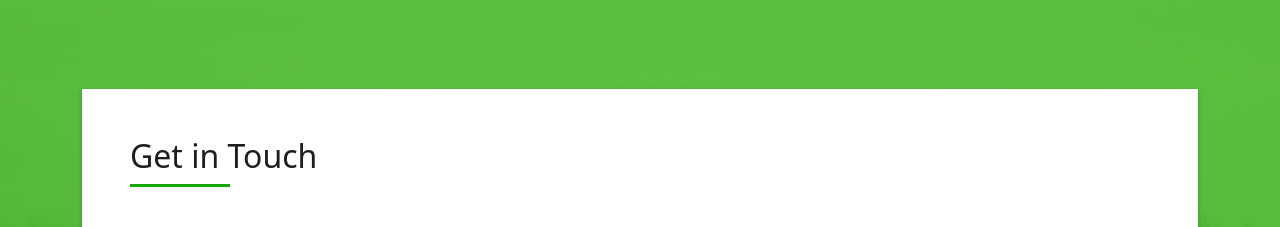
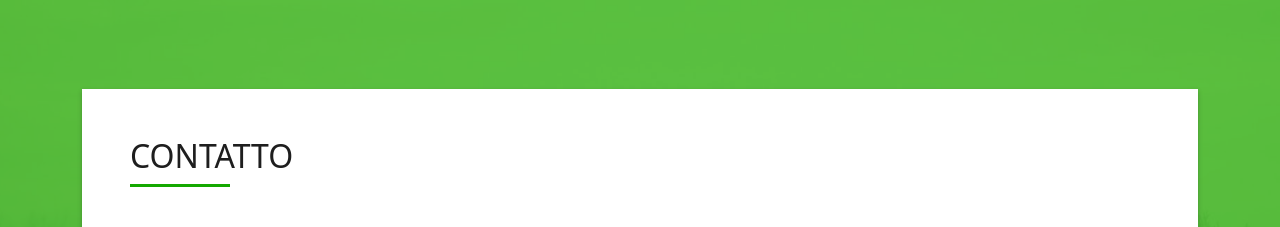
Before and after one commit to hamza07-w/noble-service, a plain HTML site: page index.html in a window 1280 px wide. Shown: the part 5106-5333 px from the top of the page. Drawn offline with Linux system fonts and the light colour scheme.

Commit message:
First Commit

```diff
--- a/index.html
+++ b/index.html
@@ -524,7 +524,7 @@
                   <div class="col-md-6">
                     <div class="title-box-2 pt-4 pt-md-0">
                       <h5 class="title-left">
-                        Get in Touch
+                        CONTATTO
                       </h5>
                     </div>
                     <div class="more-info">
```
